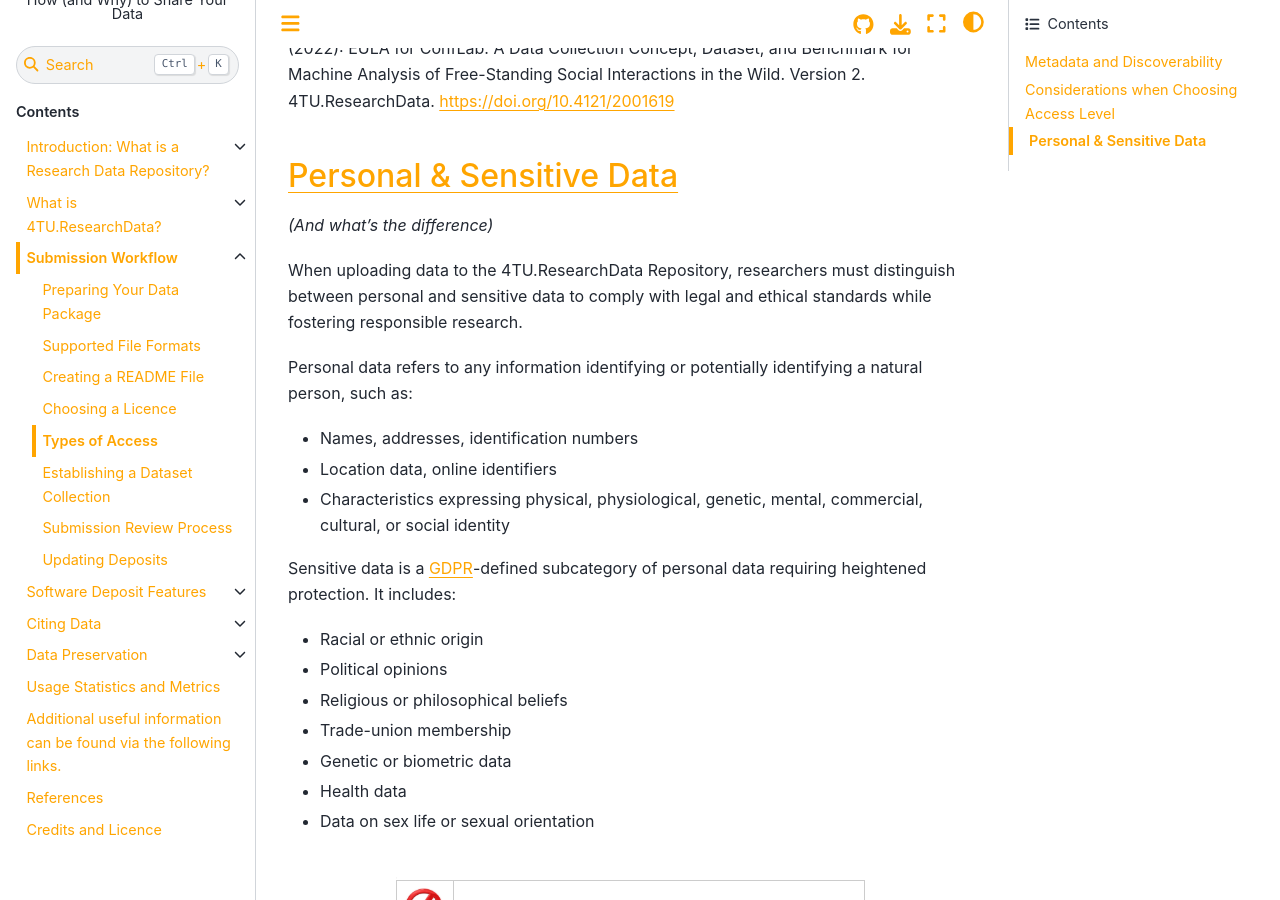
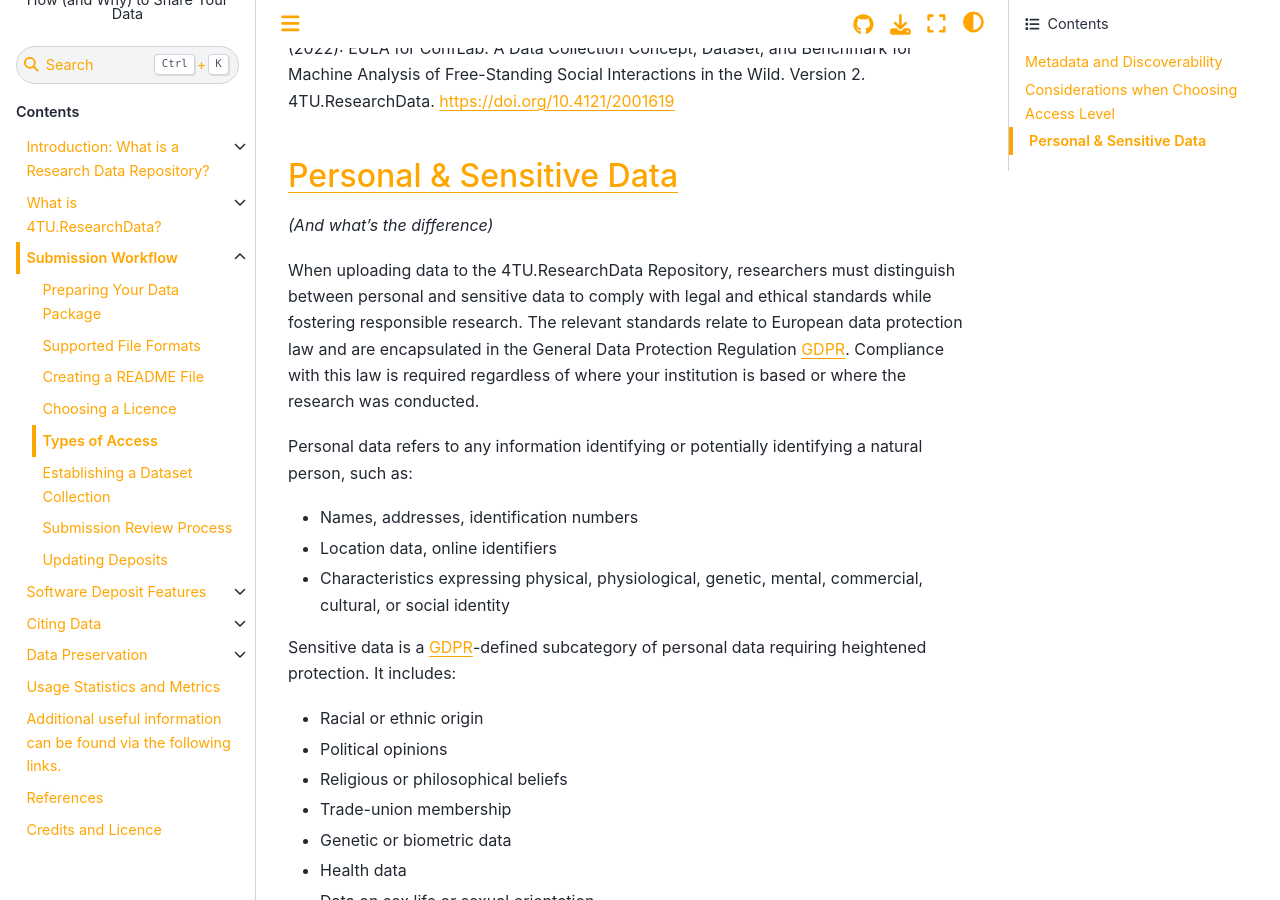
Before and after one commit to TUDelft-books/FAIR4TU_Submission_Help, a Jupyter Book: the page built from book/submission_workflow/setting_access_levels.md, in a window 1280 px wide and 900 px high, scrolled down 1933 px. Built offline with Jupyter Book 1.0.4 settings and Sphinx 7.4.7 and the Sphinx Book theme 1.1.4, drawn with Linux system fonts in a browser that asks for light colours; pages that are not in the unit, such as notebooks, are missing from menus; comment, search, counter and statistics services are not loaded.

Commit message:
Update setting_access_levels.md

```diff
--- a/book/submission_workflow/setting_access_levels.md
+++ b/book/submission_workflow/setting_access_levels.md
@@ -49,7 +49,7 @@ Raman, Chirag; Vargas Quiros, Jose; Tan, Stephanie; Islam, Ashraful; Gedik, Ekin
 ## [Personal & Sensitive Data](https://utrechtuniversity.github.io/dataprivacyhandbook/)
 *(And what’s the difference)*
 
-When uploading data to the 4TU.ResearchData Repository, researchers must distinguish between personal and sensitive data to comply with legal and ethical standards while fostering responsible research.
+When uploading data to the 4TU.ResearchData Repository, researchers must distinguish between personal and sensitive data to comply with legal and ethical standards while fostering responsible research. The relevant standards relate to European data protection law and are encapsulated in the General Data Protection Regulation [GDPR](https://gdpr.eu/). Compliance with this law is required regardless of where your institution is based or where the research was conducted.
 
 Personal data refers to any information identifying or potentially identifying a natural person, such as:
 
```
